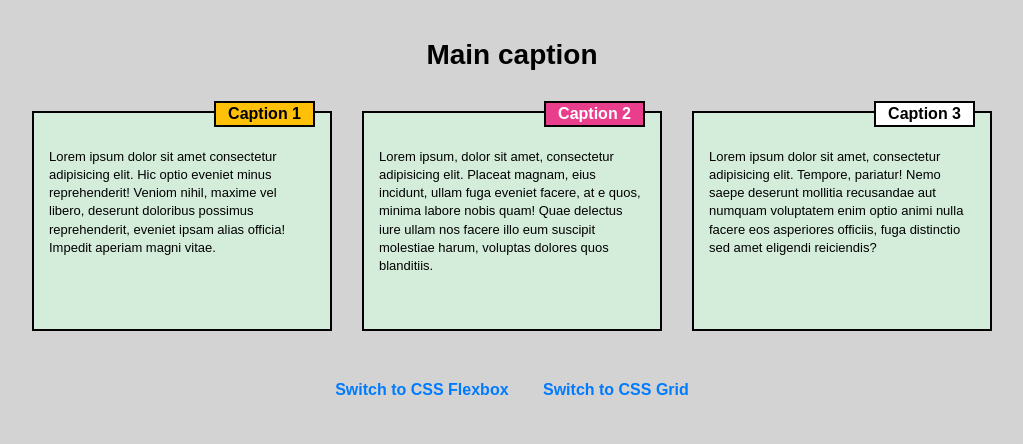
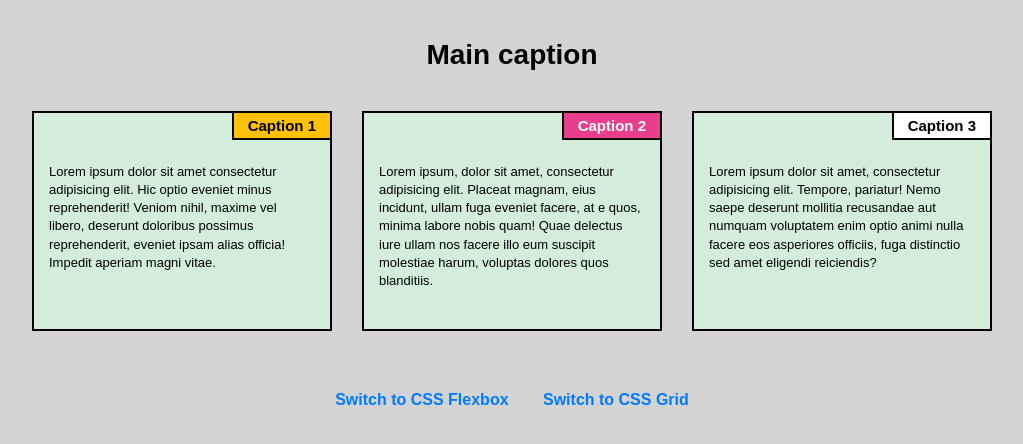
Before and after one commit to MalinskaViktoriia/web-design, a plain HTML site: page index.html in a window 1280 px wide. Shown: the whole page, without its empty margins (128-1151 px from the left). Drawn offline with Linux system fonts and the light colour scheme.

Commit message:
Lab 4 finished

```diff
--- a/style-flex.css
+++ b/style-flex.css
@@ -24,7 +24,7 @@ h1 {
 .block {
     background-color: #d4edda;
     border: 2px solid #000000;
-    padding: 25px 15px 15px 15px;
+    padding: 45px 15px 15px 15px;
     width: 300px;
     height: 220px;
     box-sizing: border-box;
@@ -34,12 +34,13 @@ h1 {
 
 .block h2 {
     position: absolute;
-    top: -12px;
-    right: 15px;
+    top: 0;
+    right: 0;
     margin: 0;
-    padding: 2px 12px;
-    font-size: 16px;
-    border: 2px solid #000000;
+    padding: 4px 14px;
+    font-size: 15px;
+    border-bottom: 2px solid #000000;
+    border-left: 2px solid #000000;
 }
 
 .block-1 h2 { background-color: #ffc107; }
@@ -47,7 +48,7 @@ h1 {
 .block-3 h2 { background-color: #ffffff; }
 
 .block p {
-    margin-top: 10px;
+    margin-top: 5px;
     font-size: 13px;
     line-height: 1.4;
     color: #000000;
@@ -55,7 +56,7 @@ h1 {
 
 .links {
     text-align: center;
-    margin-top: 30px;
+    margin-top: 40px;
 }
 
 .links a {
--- a/style-grid.css
+++ b/style-grid.css
@@ -24,7 +24,7 @@ h1 {
 .block {
     background-color: #d4edda;
     border: 2px solid #000000;
-    padding: 25px 15px 15px 15px;
+    padding: 45px 15px 15px 15px;
     height: 220px;
     box-sizing: border-box;
     position: relative;
@@ -32,12 +32,13 @@ h1 {
 
 .block h2 {
     position: absolute;
-    top: -12px;
-    right: 15px;
+    top: 0;
+    right: 0;
     margin: 0;
-    padding: 2px 12px;
-    font-size: 16px;
-    border: 2px solid #000000;
+    padding: 4px 14px;
+    font-size: 15px;
+    border-bottom: 2px solid #000000;
+    border-left: 2px solid #000000;
 }
 
 .block-1 h2 { background-color: #ffc107; }
@@ -45,7 +46,7 @@ h1 {
 .block-3 h2 { background-color: #ffffff; }
 
 .block p {
-    margin-top: 10px;
+    margin-top: 5px;
     font-size: 13px;
     line-height: 1.4;
     color: #000000;
@@ -53,7 +54,7 @@ h1 {
 
 .links {
     text-align: center;
-    margin-top: 30px;
+    margin-top: 40px;
 }
 
 .links a {
--- a/style.css
+++ b/style.css
@@ -22,7 +22,7 @@ h1 {
 .block {
     background-color: #d4edda;
     border: 2px solid #000000;
-    padding: 25px 15px 15px 15px;
+    padding: 45px 15px 15px 15px;
     width: 300px;
     height: 220px;
     float: left;
@@ -39,12 +39,13 @@ h1 {
 
 .block h2 {
     position: absolute;
-    top: -12px;
-    right: 15px;
+    top: 0;
+    right: 0;
     margin: 0;
-    padding: 2px 12px;
-    font-size: 16px;
-    border: 2px solid #000000;
+    padding: 4px 14px;
+    font-size: 15px;
+    border-bottom: 2px solid #000000;
+    border-left: 2px solid #000000;
 }
 
 .block-1 h2 { background-color: #ffc107; }
@@ -52,7 +53,7 @@ h1 {
 .block-3 h2 { background-color: #ffffff; }
 
 .block p {
-    margin-top: 10px;
+    margin-top: 5px;
     font-size: 13px;
     line-height: 1.4;
     color: #000000;
@@ -60,8 +61,10 @@ h1 {
 
 .links {
     clear: both;
+    width: 100%;
     text-align: center;
-    margin-top: 30px;
+    margin-top: 40px;
+    display: block;
 }
 
 .links a {
```
